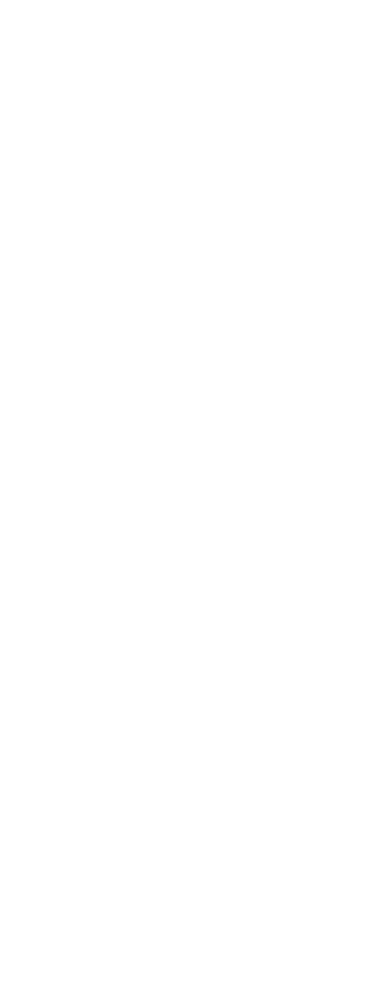
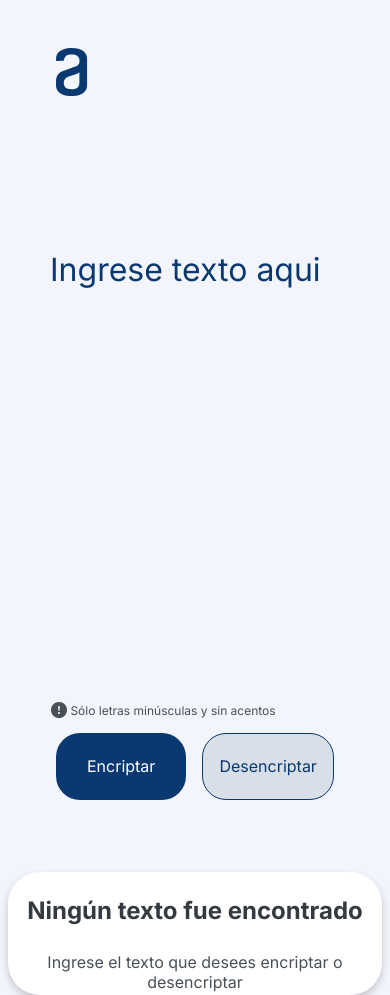
Before and after one commit to JDiazc0/encriptador_palabras, a plain HTML site: page index.html in a window 390 px wide. Before the commit the page ends 844 px from the top, so only its background shows below. Drawn offline with Linux system fonts and the light colour scheme.

Commit message:
Frontend Pc, Pad, Mobile

```diff
--- a/index.html
+++ b/index.html
@@ -2,13 +2,32 @@
 <html lang="es-CO">
 <head>
     <meta charset="UTF-8">
-    <link rel="icon" href="./img/AluraLogo.png">
+    <link rel="icon" href="./img/AluraLogo.svg">
     <meta name="viewport" content="width=device-width, initial-scale=1.0">
     <title>Encriptador</title>
     <link rel="stylesheet" href="./styles/style.css">
 </head>
 <body>
-
+    <header>
+        <nav>
+            <img src="./img/AluraLogo.svg" alt="">
+        </nav>
+    </header>
+    <main>
+        <div class="container-text">
+            <textarea type="text" placeholder="Ingrese texto aqui" class="textarea-text"></textarea>
+            <small><img src="./img/icon-exclamation.svg" alt="icon-exclamation">Sólo letras minúsculas y sin acentos</small>
+            <div class="container-buttons">
+                <button class="btn encrypt">Encriptar</button>
+                <button class="btn decrypt">Desencriptar</button>
+            </div>
+        </div>
+        <div class="container-result">
+            <img src="./img/ilustracion_espera.svg" alt="ilustracion_espera">
+            <p>Ningún texto fue encontrado</p>
+            <small>Ingrese el texto que desees encriptar o desencriptar</small>
+        </div>
+    </main>
     <script src="./scripts/script.js"></script>
 </body>
 </html>
--- a/styles/style.css
+++ b/styles/style.css
@@ -0,0 +1,221 @@
+@import url("https://fonts.googleapis.com/css2?family=Inter:wght@100..900&display=swap");
+
+:root {
+  --primary-color: #f3f5fc;
+  --secondary-color: #0a3871;
+  --tertiary-color: #d8dfe8;
+  --gray-400: #495057;
+  --gray-500: #343a40;
+}
+
+body {
+  background-color: var(--primary-color);
+  font-family: "Inter", sans-serif;
+}
+
+main {
+  display: flex;
+  justify-content: space-around;
+  align-items: stretch;
+  height: 100%;
+}
+
+header {
+  margin: 0.5rem;
+  position: relative; /* Asegura que el header no interfiera con el contenido */
+}
+
+nav {
+  position: absolute; /* Posiciona el nav en la esquina superior izquierda */
+  top: 0;
+  left: 0;
+  z-index: 10; /* Asegura que el nav esté siempre en la parte superior */
+}
+
+nav img {
+  margin: 2.5rem 0 0 2.5rem; /* Ajusta el margen para posicionar el ícono correctamente */
+}
+
+.container-text {
+  display: flex;
+  flex-direction: column;
+  width: 100%;
+  height: 50rem;
+}
+
+.textarea-text {
+  margin: 10.5rem 0 0 15rem;
+  border: none;
+  font-size: 2rem;
+  color: var(--secondary-color);
+  background-color: transparent;
+  height: 38rem;
+  resize: none;
+}
+
+.textarea-text:focus {
+  outline: none;
+}
+
+.textarea-text::placeholder {
+  color: var(--secondary-color);
+}
+
+small {
+  color: var(--gray-400);
+  margin: 0.2rem;
+  font-size: 1rem;
+}
+
+.container-text small {
+  margin-left: 15.5rem;
+  display: flex;
+  align-items: center;
+  font-size: 0.75rem;
+}
+
+.container-text small img {
+  margin: 0.2rem;
+}
+
+.container-buttons {
+  margin-left: 15rem;
+  display: flex;
+  align-items: center;
+}
+
+.btn {
+  margin: 0.5rem;
+  width: 20.5rem;
+  height: 4.2rem;
+  border-radius: 1.5rem;
+  cursor: pointer;
+  font-family: inherit;
+  font-size: 1rem;
+}
+
+.btn:active {
+  transform: scale(0.98);
+}
+
+.encrypt {
+  color: white;
+  background-color: var(--secondary-color);
+  border: none;
+}
+
+.decrypt {
+  color: var(--secondary-color);
+  background-color: var(--tertiary-color);
+  border: 1px solid var(--secondary-color);
+}
+
+.container-result {
+  margin-right: 2.5rem;
+  margin-left: 5rem;
+  background-color: white;
+  height: auto;
+  width: 25rem;
+  border-radius: 2rem;
+  display: flex;
+  flex-direction: column;
+  justify-content: center;
+  align-items: center;
+  box-shadow: 0 4px 8px rgba(0, 0, 0, 0.2);
+}
+
+.container-result p {
+  color: var(--gray-500);
+  font-size: 1.5rem;
+  font-weight: bold;
+  font-family: inherit;
+  text-align: center;
+}
+
+.container-result small {
+  text-align: center;
+}
+
+/* Tablet/Pad */
+@media (max-width: 768px) {
+  body {
+    height: 100vh;
+  }
+  main {
+    display: flex;
+    flex-direction: column;
+  }
+
+  .textarea-text {
+    margin: 15rem 2.5rem 0 2.5rem;
+    border: none;
+    font-family: inherit;
+    height: 34.25rem;
+    resize: none;
+  }
+
+  .container-text small {
+    margin-left: 2.5rem;
+  }
+
+  .container-buttons {
+    margin: 0 2.5rem;
+  }
+
+  .btn {
+    width: 20.75rem;
+  }
+
+  .container-result img {
+    display: none;
+  }
+
+  .container-result {
+    margin: 4rem 0 2.5rem;
+    width: 100%;
+    height: 8.4rem;
+  }
+}
+
+/* Celular/Mobile */
+@media (max-width: 376px) {
+  body {
+    height: 100vh;
+  }
+  main {
+    display: flex;
+    flex-direction: column;
+  }
+
+  .textarea-text {
+    margin: 9.5rem 1rem 0 1rem;
+    border: none;
+    font-family: inherit;
+    height: 25rem;
+    resize: none;
+  }
+
+  .container-text small {
+    margin-left: 1rem;
+  }
+
+  .container-buttons {
+    display: flex;
+    flex-direction: column;
+    margin: 0 1rem;
+  }
+
+  .btn {
+    width: 20.75rem;
+  }
+
+  .container-result img {
+    display: none;
+  }
+
+  .container-result {
+    margin: 3rem 0 2.5rem;
+    width: 100%;
+    height: 11.6rem;
+  }
+}
```
Also changed, not shown: img/AluraLogo.png (deleted), img/AluraLogo.svg (added), img/icon-exclamation.svg (added), img/ilustracion_espera.svg (added).
